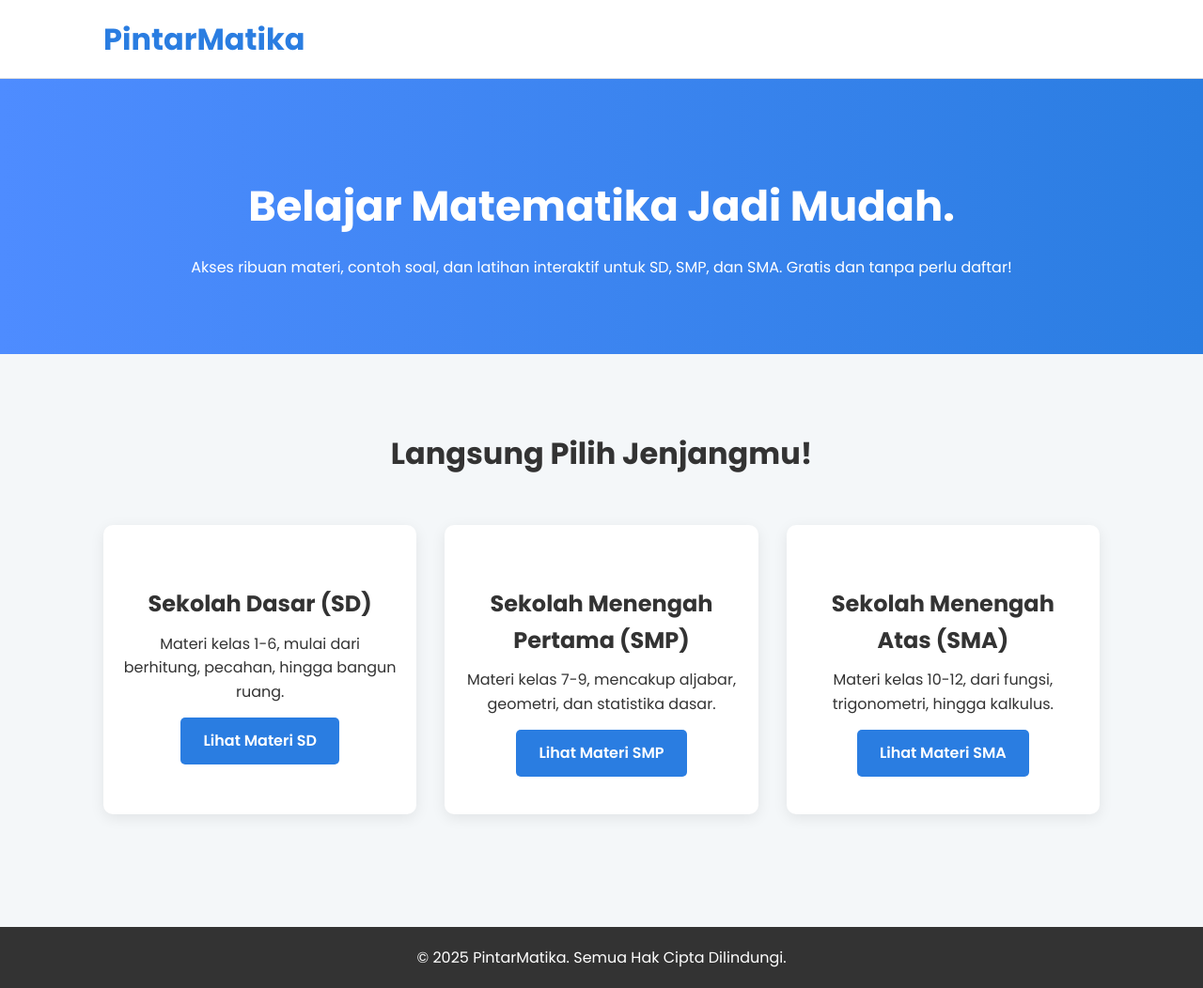
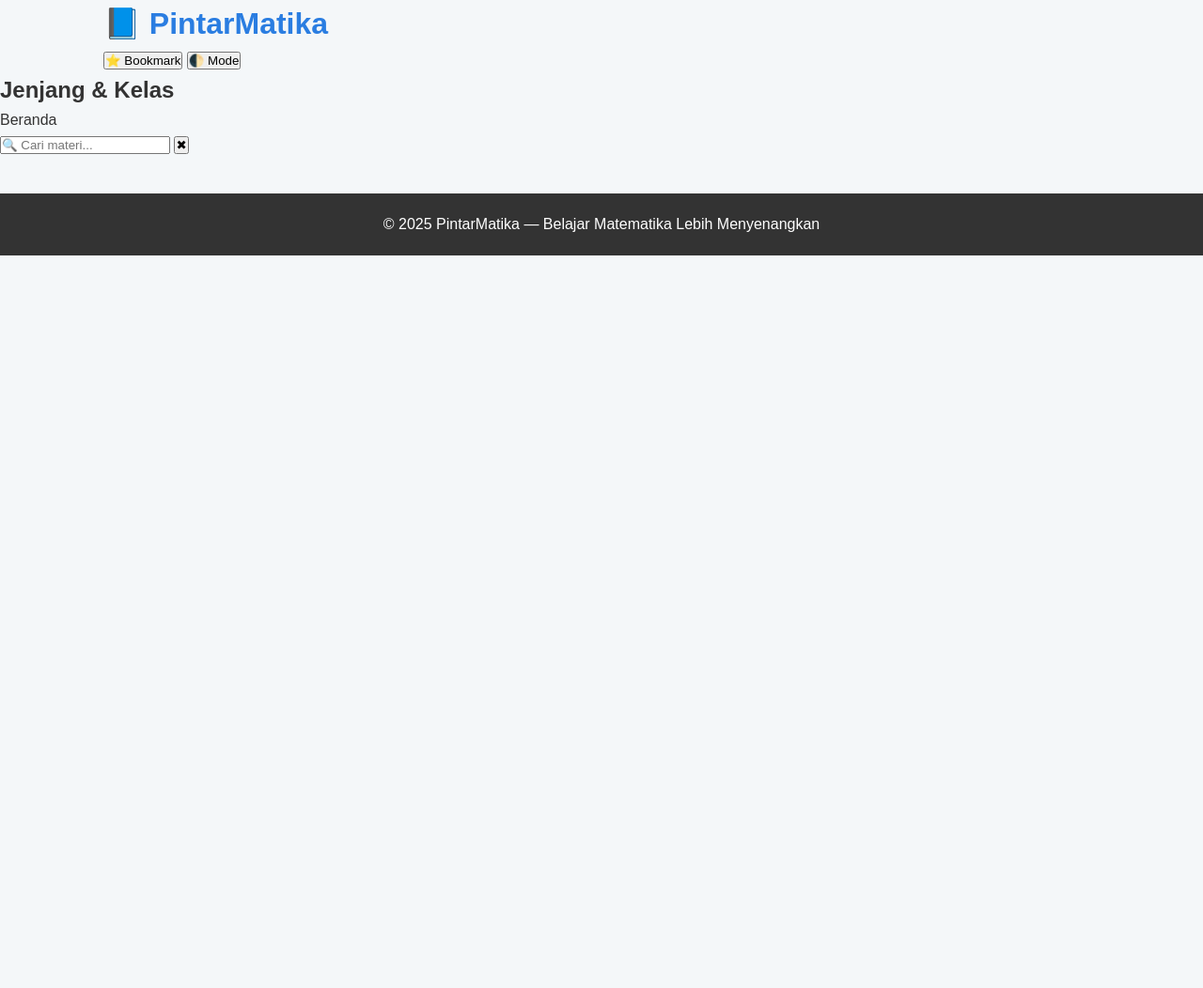
Before and after one commit to Yoss-netizen/PintarrMatika, a plain HTML site: page index.html in a window 1280 px wide. Shown: the whole page at 94% size. After the commit the page ends 800 px from the top, so only its background shows below. Drawn offline with Linux system fonts and the light colour scheme.

Commit message:
Update index.html

```diff
--- a/index.html
+++ b/index.html
@@ -3,69 +3,54 @@
 <head>
   <meta charset="UTF-8">
   <meta name="viewport" content="width=device-width, initial-scale=1.0">
-    <title>PintarMatika - Belajar Matematika SD, SMP, & SMA</title>
-    <link rel="preconnect" href="https://fonts.googleapis.com">
-    <link rel="preconnect" href="https://fonts.gstatic.com" crossorigin>
-    <link href="https://fonts.googleapis.com/css2?family=Poppins:wght@400;600;700&display=swap" rel="stylesheet">
+  <title>PintarMatika Modern</title>
   <link rel="stylesheet" href="style.css">
 </head>
 <body>
-
-    <header>
+  <!-- 🔹 Navbar / Topbar -->
+  <div class="topbar">
     <div class="container">
-            <h1 class="logo">PintarMatika</h1>
-
-        </div>
-    </header>
-
-    <main>
-        <section class="hero">
-            <div class="container">
-                <h2>Belajar Matematika Jadi Mudah.</h2>
-                <p>Akses ribuan materi, contoh soal, dan latihan interaktif untuk SD, SMP, dan SMA. Gratis dan tanpa perlu daftar!</p>
-            </div>
-        </section>
-
-        <section id="pilih-jenjang" class="jenjang-section">
-            <div class="container">
-                <h3>Langsung Pilih Jenjangmu!</h3>
-                <div class="jenjang-container">
-                    <div class="jenjang-card" data-jenjang="SD" role="button">
-                        <img src="gambar/SD.png" alt="">
-                        <h4>Sekolah Dasar (SD)</h4>
-                        <p>Materi kelas 1-6, mulai dari berhitung, pecahan, hingga bangun ruang.</p>
-                        <a href="#" class="btn-jenjang" data-jenjang="SD">Lihat Materi SD</a>
-                    </div>
-                    <div class="jenjang-card" data-jenjang="SMP" role="button">
-                        <img src="gambar/SMP.png" alt="">
-                        <h4>Sekolah Menengah Pertama (SMP)</h4>
-                        <p>Materi kelas 7-9, mencakup aljabar, geometri, dan statistika dasar.</p>
-                        <a href="#" class="btn-jenjang" data-jenjang="SMP">Lihat Materi SMP</a>
-                    </div>
-                    <div class="jenjang-card" data-jenjang="SMA" role="button">
-                        <img src="gambar/SMA.png" alt="">
-                        <h4>Sekolah Menengah Atas (SMA)</h4>
-                        <p>Materi kelas 10-12, dari fungsi, trigonometri, hingga kalkulus.</p>
-                        <a href="#" class="btn-jenjang" data-jenjang="SMA">Lihat Materi SMA</a>
+      <h1 class="logo">📘 PintarMatika</h1>
+      <div class="actions">
+        <button id="bookmarks-btn">⭐ Bookmark</button>
+        <button id="theme-toggle">🌓 Mode</button>
       </div>
     </div>
   </div>
-        </section>
 
-        <section id="dynamic-content-area" class="container hidden">
-            <button id="back-button" class="btn-back hidden">&larr; Kembali</button>
-            <h2 id="content-title"></h2>
-            <div id="content-display" class="content-grid"></div>
-            <div id="materi-display" class="materi-view hidden"></div>
-        </section>
+  <!-- 🔹 Konten Utama -->
+  <div class="main-layout">
+    <!-- Sidebar kiri -->
+    <aside id="jenjang-list" class="sidebar">
+       <h2>Jenjang & Kelas</h2>
+       <div id="kelas-container"></div>
+    </aside>
+
+
+    <!-- Area utama -->
+    <main class="content">
+      <div id="breadcrumb" class="breadcrumb">Beranda</div>
+      <div class="search-area">
+        <input type="text" id="search" placeholder="🔍 Cari materi..." />
+        <button id="clear-search" title="Hapus pencarian">✖</button>
+      </div>
+
+      <div id="cards" class="cards"></div>
+      <div id="materi-view" class="materi-view hidden"></div>
     </main>
+  </div>
 
-    <footer>
-        <div class="container">
-            <p>&copy; 2025 PintarMatika. Semua Hak Cipta Dilindungi.</p>
-        </div>
+  <!-- 🔹 Footer -->
+  <footer class="footer">
+    <p>© 2025 PintarMatika — Belajar Matematika Lebih Menyenangkan</p>
   </footer>
 
+  <!-- 🔹 Script Data -->
+  <script src="data/kelas.data.js"></script>
+  <script src="data/bab.data.js"></script>
+  <script src="data/materi.data.js"></script>
+
+  <!-- 🔹 Script Logika -->
   <script src="script.js"></script>
 </body>
 </html>
```
Lines whose indentation alone changed are shown as unchanged.
